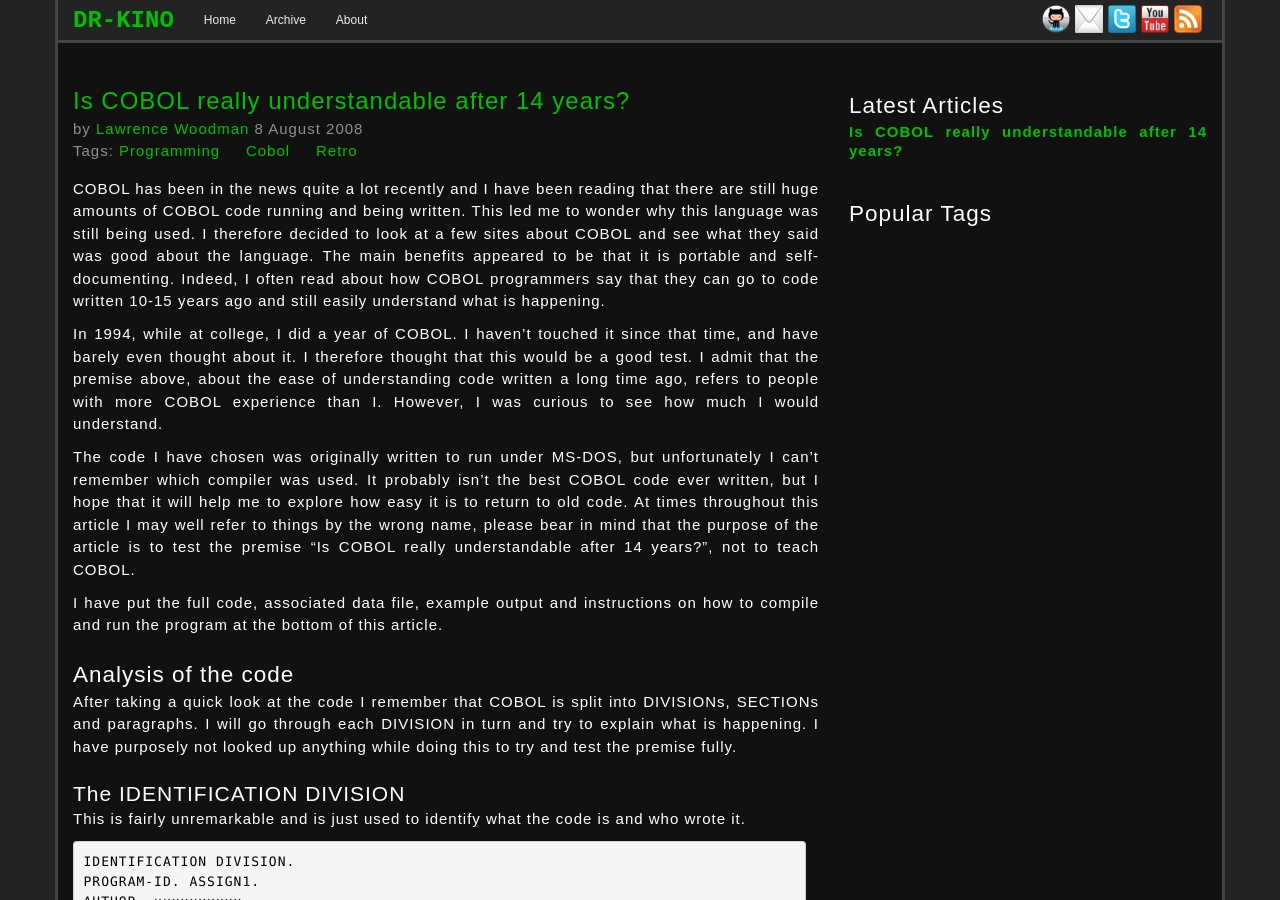
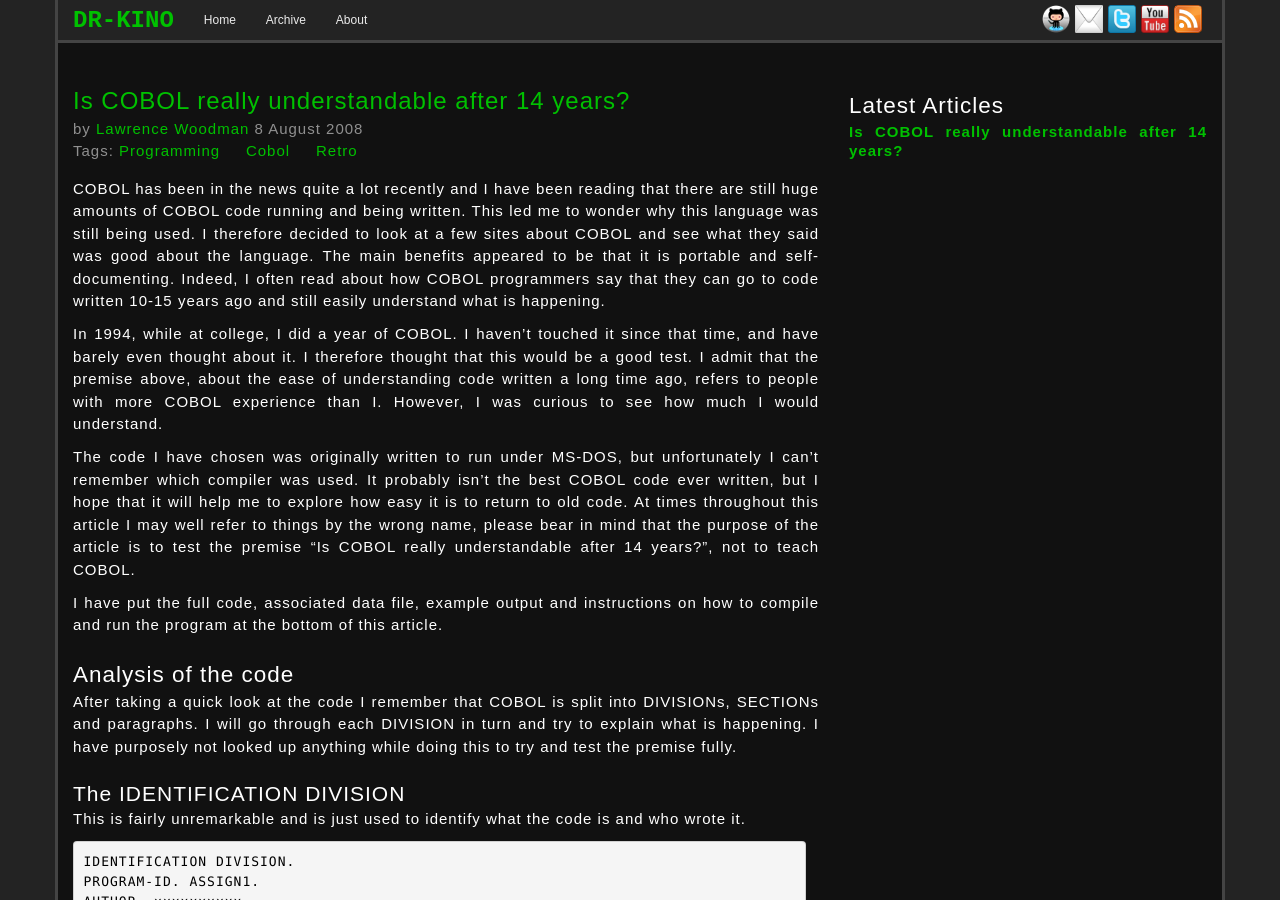
Before and after one commit to dr-kino/dr-kino.github.io, a Jekyll site: the page built from _posts/2008-08-08-is-cobol-really-understandable-after-14-years.markdown, in a window 1280 px wide and 900 px high. Built offline with Jekyll 4.4.1, drawn with Linux system fonts in a browser that asks for light colours; nearby versions of some CDN libraries; comment, search, counter and statistics services are not loaded.

Commit message:
Initial commit

```diff
--- a/_layouts/post.html
+++ b/_layouts/post.html
@@ -132,10 +132,5 @@ menuOption: article
       {% endfor %}
     </ul>
 
-    <h2>Popular Tags</h2>
-    <div>
-      {% tag_cloud font-size: 70 - 200%, threshold: 2 %}
-    </div>
-
   </div>
 </div>
```
